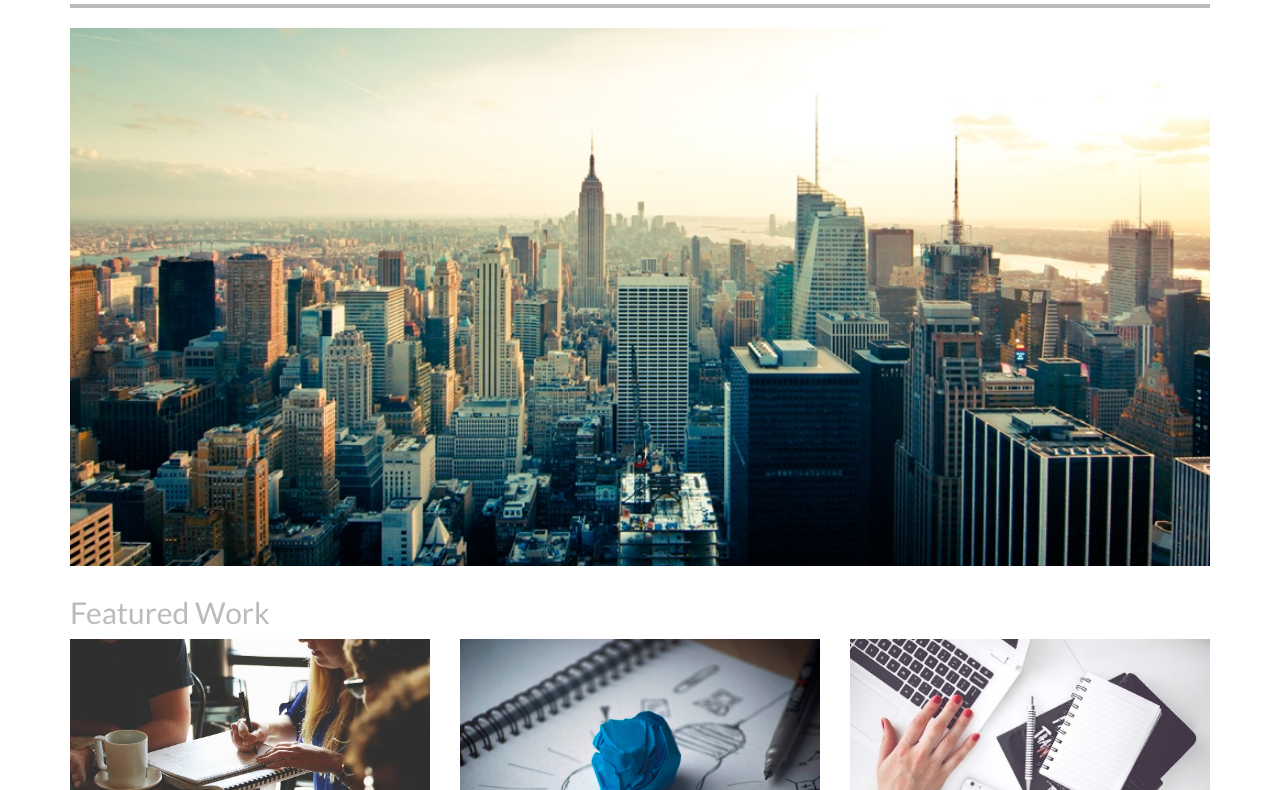
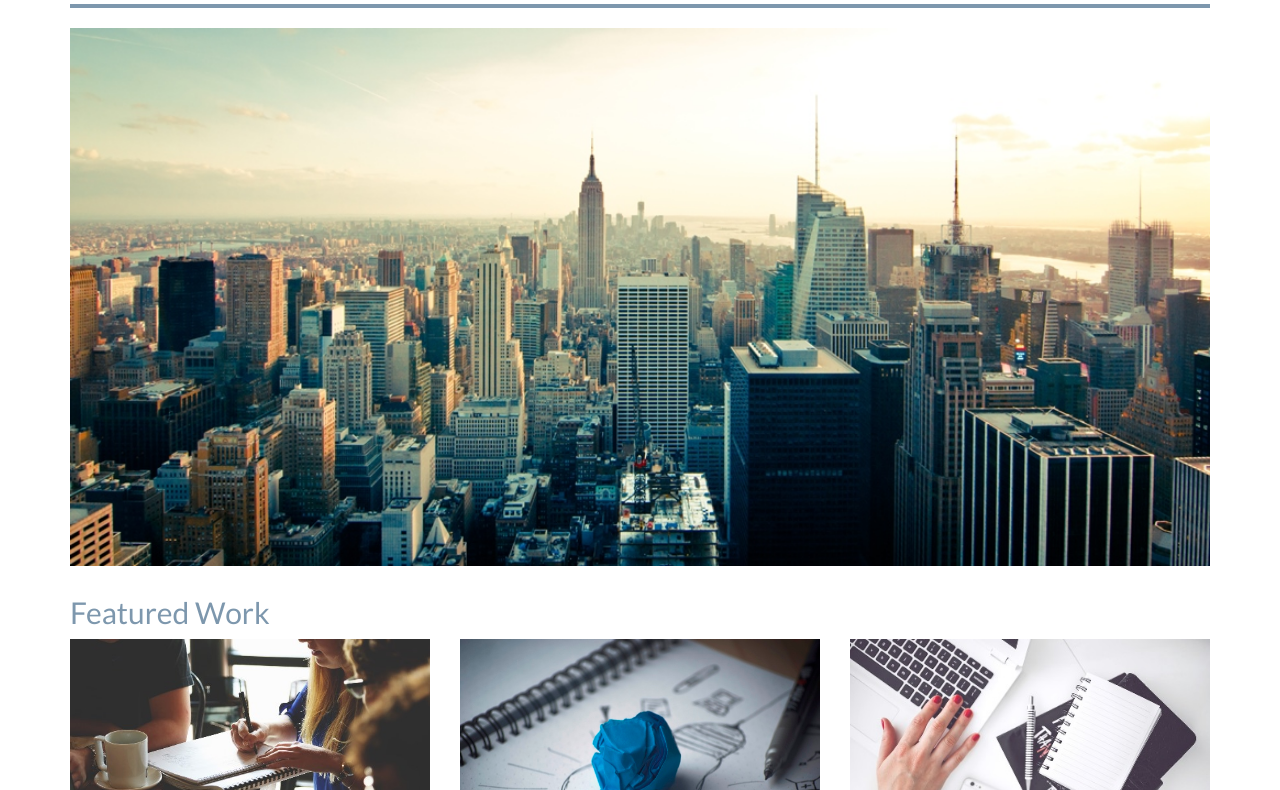
Before and after one commit to mataelle/portfolio-page-front, a plain HTML site: page index.html in a window 1280 px wide. Shown: the part 106-896 px from the top of the page. Drawn offline with Linux system fonts and the light colour scheme.

Commit message:
changing colors

```diff
--- a/css/styles.css
+++ b/css/styles.css
@@ -1,11 +1,11 @@
 body {
     font-family: "Lato", sans-serif;
     font-weight: 300;
-    color: #747704;
+    color: #2d3c49;
 }
 
 hr {
-    border: 2px solid #bcbbbb;
+    border: 2px solid #7d97ad;
 }
 h4 {
     margin-bottom: 0;
@@ -41,7 +41,7 @@ img {
 /* rules for text */
 
 .text-muted {
-    color: #bcbbbb;
+    color: #7d97ad;
 }
 .text-thin {
     font-weight: 100;
```
